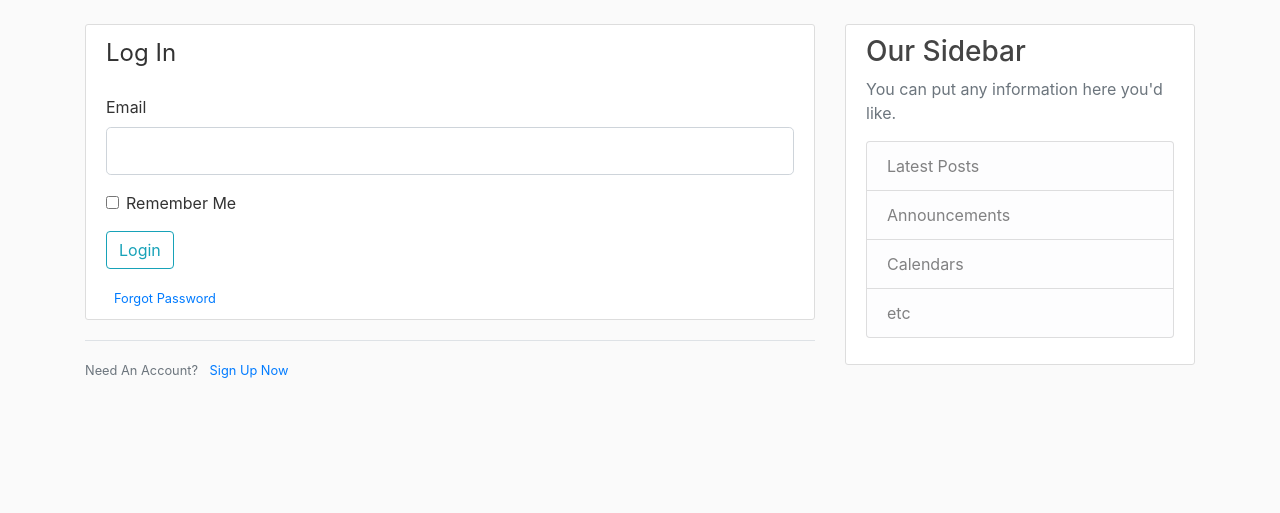
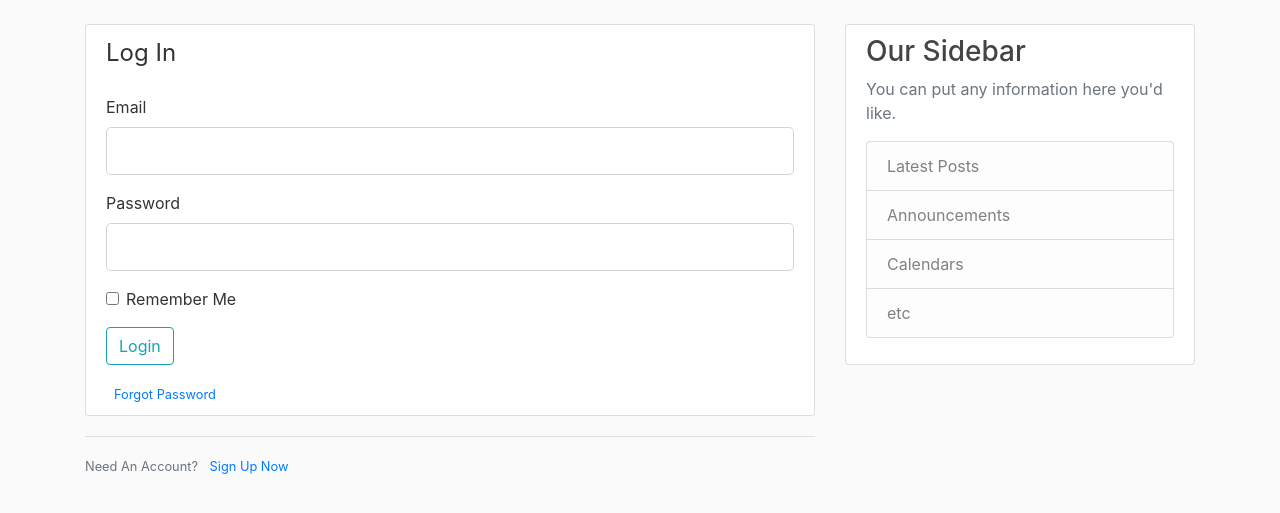
Before and after one commit to nish10/flask_corey_tut, a Flask app: page /login in a window 1280 px wide. Shown: the part 56-569 px from the top of the page. Run offline with Flask 2, Linux system fonts and the light colour scheme; some libraries are stand-ins or nearby versions.

Commit message:
Add existing file

```diff
--- a/Flask_Blog/forms.py
+++ b/Flask_Blog/forms.py
@@ -18,9 +18,6 @@ class RegistrationForm(FlaskForm):
 
 
 class LoginForm(FlaskForm):
-    username = StringField('Username',
-                           validators=[DataRequired(),
-                                       Length(min=2, max=20)])
     email = StringField('Email',
                         validators=[DataRequired(),
                                     Email()])
--- a/Flask_Blog/templates/login.html
+++ b/Flask_Blog/templates/login.html
@@ -16,6 +16,19 @@
                         </div>
                     {% else %}
                         {{ form.email(class="form-control form-control-lg") }}
+                    {% endif %}
+                </div>
+                <div class="form-group">
+                    {{ form.password.label(class="form-control-label") }}
+                     {% if form.password.errors %}
+                        {{ form.password(class="form-control form-control-lg is-invalid") }}
+                        <div class="invalid-feedback">
+                            {% for error in form.password.errors %}
+                                <span>{{ error }}</span>
+                            {% endfor %}
+                        </div>
+                    {% else %}
+                        {{ form.password(class="form-control form-control-lg") }}
                     {% endif %}
                 </div>
 
```
